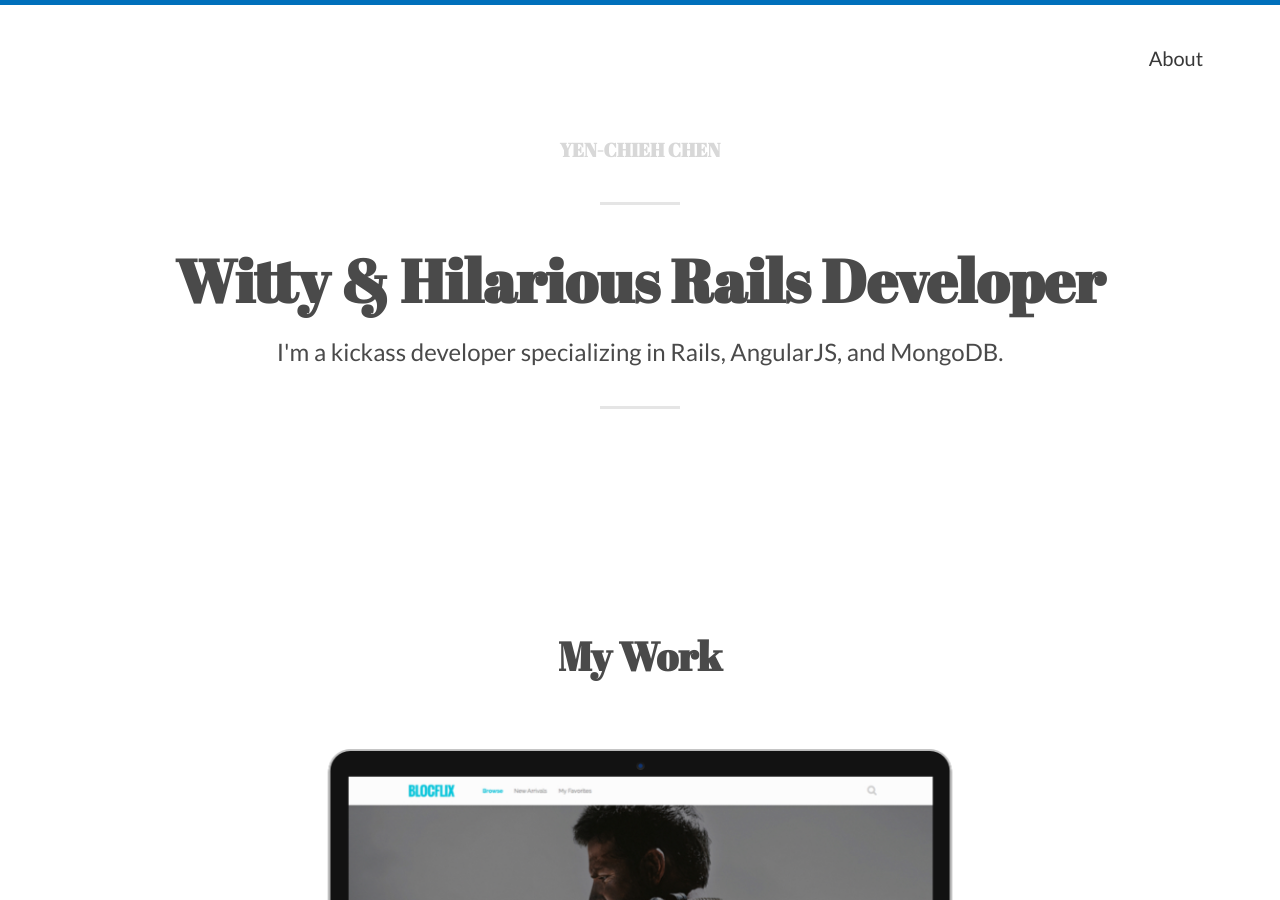
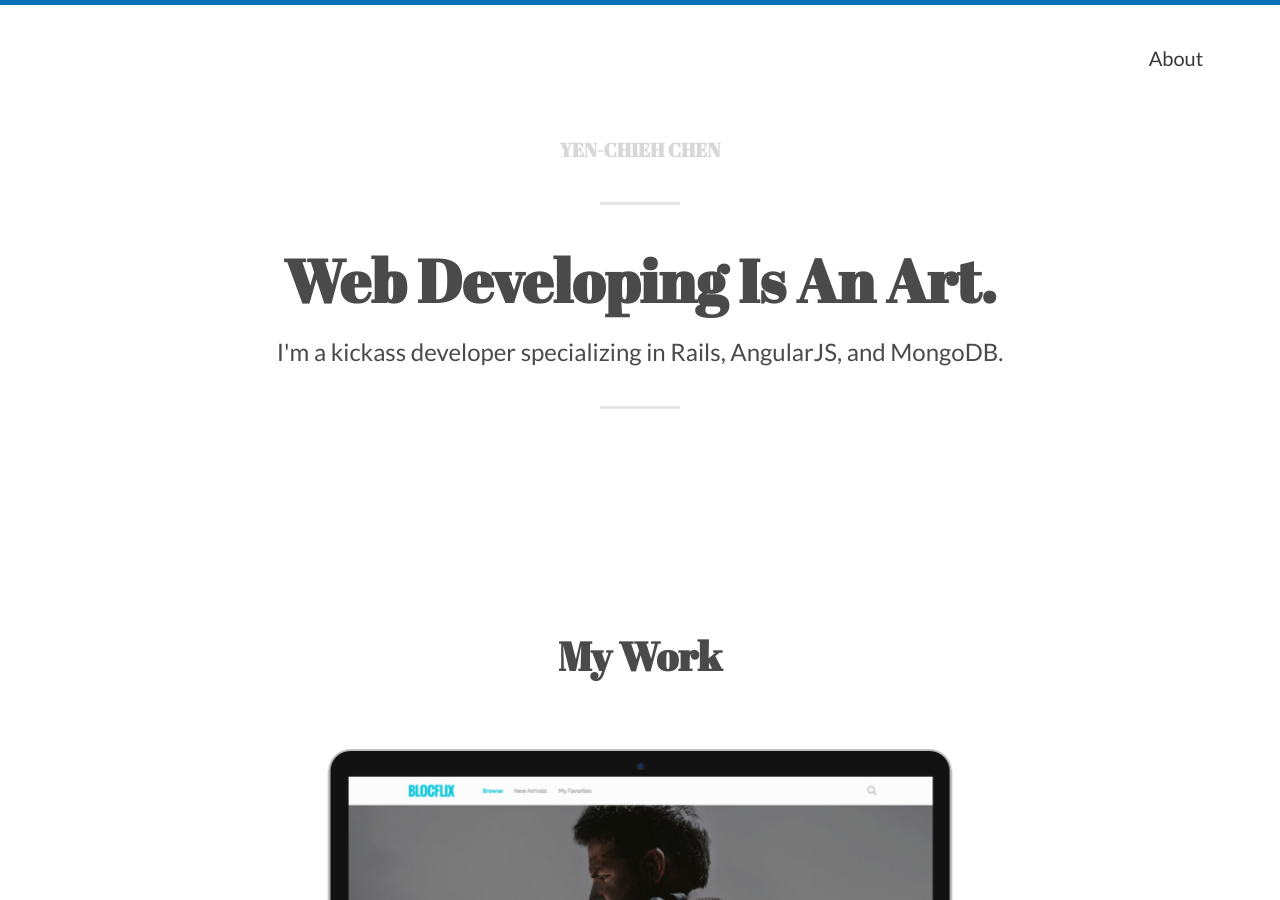
Before and after one commit to yenchieh86/yen-profile, a Jekyll site: the page built from index.html, in a window 1280 px wide and 900 px high. Built offline with Jekyll 4.4.1, drawn with Linux system fonts in a browser that asks for light colours; nearby versions of some CDN libraries; the list of posts is cut into pages by our own code.

Commit message:
change name

```diff
--- a/_config.yml
+++ b/_config.yml
@@ -10,7 +10,7 @@ theme_settings:
 
   # Header and footer text
   header_text: >
-     <h1>Witty & Hilarious Rails Developer</h1>
+     <h1>Web Developing Is An Art.</h1>
      <p>I'm a kickass developer specializing in Rails, AngularJS, and MongoDB.</p>
   header_text_feature_image:
   footer_text: >
```
